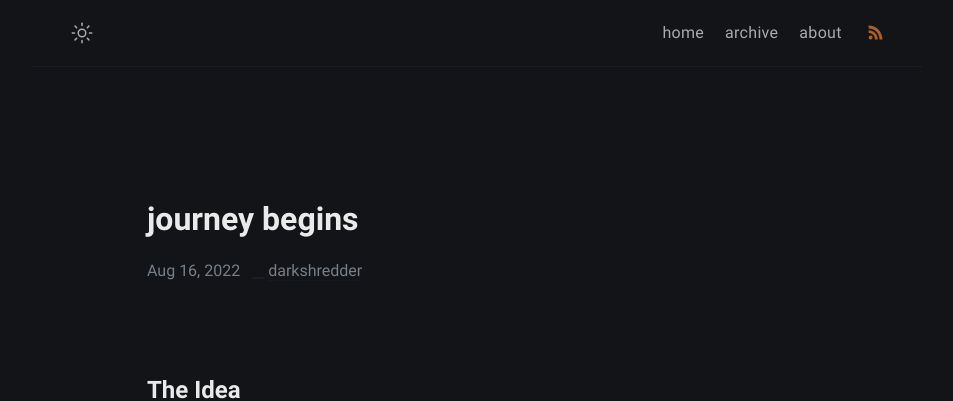
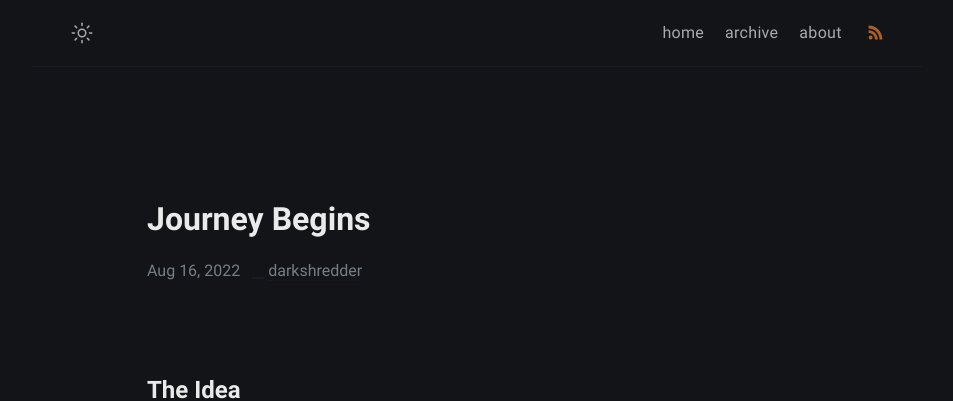
Before and after one commit to darkshredder/my-blogs, a Jekyll site: the page built from _posts/darkshredder blogs journey begines/2022-08-16-journey-begins.md, in a window 1280 px wide. Shown: the top 401 px of the page, without its empty margins (163-1116 px from the left). Built offline with Jekyll 4.4.1, drawn with Linux system fonts in a browser that asks for light colours; emoji names are drawn with the system emoji font.

```diff
--- a/_posts/darkshredder blogs journey begines/2022-08-16-journey-begins.md
+++ b/_posts/darkshredder blogs journey begines/2022-08-16-journey-begins.md
@@ -1,11 +1,12 @@
 ---
 layout: post
-title:  "journey begins"
-date:   2022-08-16 03:29:20 +05:30
+title: "Journey Begins"
+date: 2022-08-16 03:29:20 +05:30
 categories: darkshredder blogs journey begins
 ---
 
 # The Idea
+
 So it all started when I was just scrolling through Hacker News and saw this [post](https://news.ycombinator.com/item?id=23094876) by Alex West. How he manages his own [website](https://www.alexwest.co/) and documents about his journey and learning of launching products and reporting how much monthly recurring revenue (MRR) they make. It's a really great read.
 
 What struck me was his clean, fast website that presented information in an easy to read way. I also admired his writing style. Therefore, I decided to build a micro website of my own.
@@ -22,12 +23,11 @@ The following elements are used here :
 
 Got the domain for free right now through GitHub Education Pack for a year. Setting up CI/CD pipeline on Netlify was really easy, just needed to add Repository as a new site and it got deployed automatically :tada:.
 
-For the custom domain, I used Cloudflare to add a  `@ A record` and a `www CNAME 'custom-netlify-domain'` as suggested by Netlify and the website was live along with Let's Encrypt certificate!
+For the custom domain, I used Cloudflare to add a `@ A record` and a `www CNAME 'custom-netlify-domain'` as suggested by Netlify and the website was live along with Let's Encrypt certificate!
 
 # Monetization
 
 Currently, this website is operating at a free cost. But after next year will be operating at a $45 loss year on year from domain renewal. This amount could increase if I have to pay for hosting in the future.
-
 
 # Conclusion
 
```
